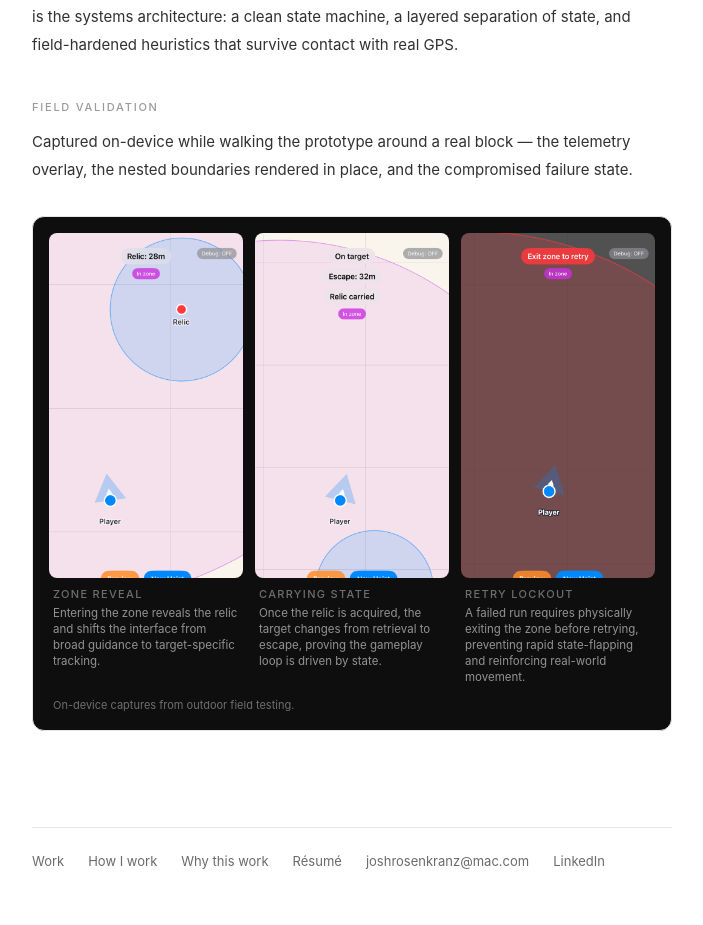
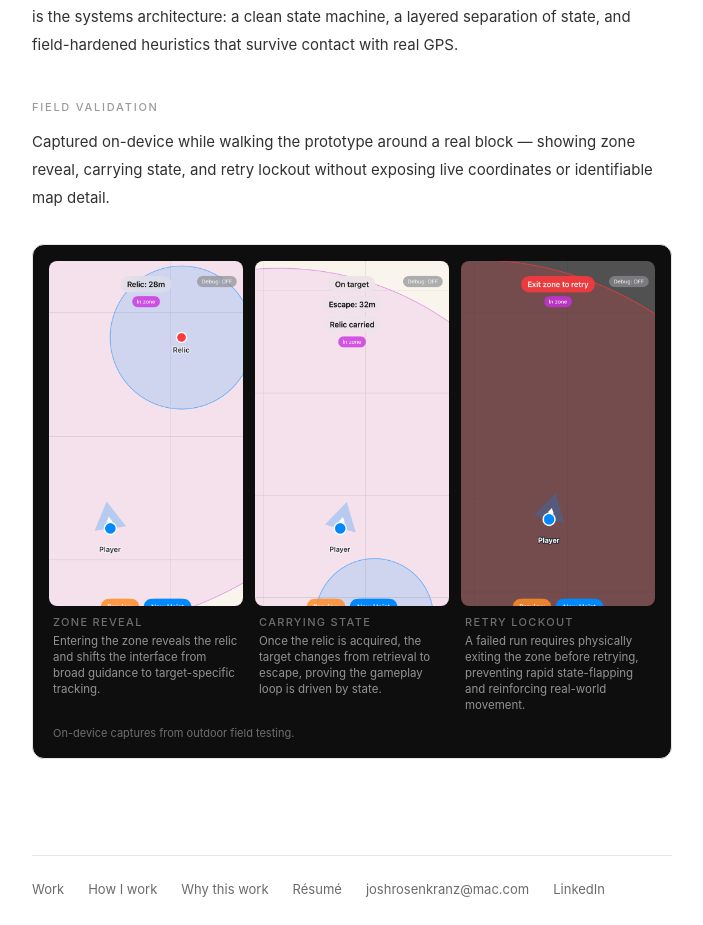
Before and after one commit to StudioKranz/josh-portfolio, a Next.js app: page /work/worldtag in a window 1280 px wide. Shown: the part 3309-4234 px from the top of the page, without its empty margins (288-991 px from the left). Built offline with nearby package versions, Linux system fonts and the light colour scheme.

Commit message:
Refine RelicWorld field validation copy

```diff
--- a/app/work/worldtag/page.tsx
+++ b/app/work/worldtag/page.tsx
@@ -239,8 +239,8 @@ export default async function RelicWorld() {
           <Section label="Field validation">
             <p>
               Captured on-device while walking the prototype around a real block —
-              the telemetry overlay, the nested boundaries rendered in place, and
-              the compromised failure state.
+              showing zone reveal, carrying state, and retry lockout without
+              exposing live coordinates or identifiable map detail.
             </p>
           </Section>
           <FieldValidationGallery />
```
